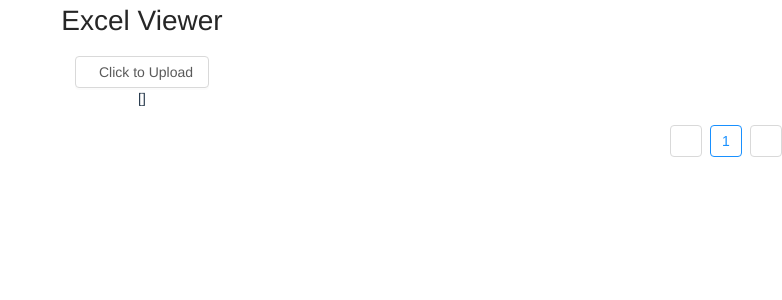
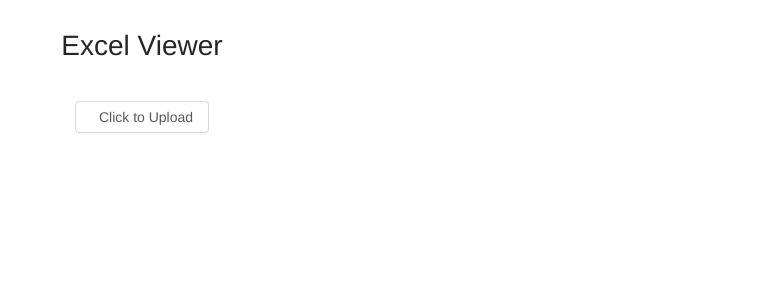
Before and after one commit to dkulinkin/excele-viewer-dsr, a Vue app: page / in a window 1280 px wide. Shown: the top 300 px of the page, without its empty margins (498-1280 px from the left). Built offline with nearby package versions, Linux system fonts and the light colour scheme; what xlsx would draw is missing.

Commit message:
fix warning

```diff
--- a/src/components/ExcelViewer.vue
+++ b/src/components/ExcelViewer.vue
@@ -1,139 +1,115 @@
 <template>
-  <div>
-    <h1>Excel Viewer</h1>
-    <label>
+  <div class="container">
+    <a-row>
+      <h1>Excel Viewer</h1>
+    </a-row>
+    <a-row>
       <a-upload
+        ref="uploadFile"
         name="file"
         :multiple="false"
+        :beforeUpload="reset"
+        :openFileDialogOnClick="!disabled"
+        :showUploadList="false"
         accept=".xls,.xlsx"
+        :disabled="disabled"
         action="https://www.mocky.io/v2/5cc8019d300000980a055e76"
         @change="handleChange"
+        class="upload-component"
       >
         <a-button>
           <a-icon type="upload" />
           Click to Upload
         </a-button>
       </a-upload>
-    </label>
-    <div>
-      {{ columns }}
-      <a-table :columns="columns" :data-source="data">
-      </a-table>
-    </div>
+    </a-row>
+    <a-row>
+      <a-col span="24">
+        <a-table
+          v-if="loaded"
+          :columns="getColumns"
+          :data-source="dataTable"
+          bordered
+          :loading="loading"
+          :pagination="false"
+        />
+      </a-col>
+    </a-row>
   </div>
 </template>
 
 <script lang="ts">
-
-import { ALPHABET } from "../../utils/common";
-
-const columns = [
-  {
-    title: "Name",
-    dataIndex: "name",
-    key: "name"
-  },
-  {
-    title: "Height",
-    dataIndex: "height",
-    key: "height"
-  },
-  {
-    title: "Weight",
-    dataIndex: "weight",
-    key: "weight"
-  }
-];
-
-const data = [
-  {
-    key: "1",
-    name: "John Brown",
-    height: 32,
-    weight: 60
-  },
-  {
-    key: "2",
-    name: "John Brown2",
-    height: 432,
-    weight: 360
-  },
-  {
-    key: "3",
-    name: "John Brown3",
-    height: 132,
-    weight: 60
-  }
-];
-
 import { Component, Vue } from "vue-property-decorator";
-
 import XLSX from "xlsx";
 
-@Component({
-  data: () => ({
-    data
-  })
-})
+@Component({})
 export default class ExcelViewer extends Vue {
-  private selectedFile: any;
   jsonData = [];
   fileList = [];
   columns = [];
+  dataTable = [];
+  disabled = false;
+  loading = false;
+  loaded = false;
 
-  handleChange(info) {
-    if (info.file.status !== "uploading") {
-      console.log(info.file, info.fileList);
-    }
+  reset() {
+    this.jsonData = [];
+    this.fileList = [];
+    this.columns = [];
+  }
+
+  async handleChange(info) {
+    this.loading = true;
     if (info.file.status === "done") {
       this.$message.success(`${info.file.name} file uploaded successfully`);
-      console.log("Done", info.file);
-      this.convert(info.file.originFileObj)
-        .then((data: any) => {
-          this.jsonData = data;
-        })
-        .then(() => this.getColumnsTitle());
+
+      this.jsonData = await this.convert(info.file.originFileObj);
+      this.dataTable = await this.getData(this.jsonData);
+      this.loaded = true;
     } else if (info.file.status === "error") {
       this.$message.error(`${info.file.name} file upload failed.`);
     }
+    this.loading = false;
+    this.disabled = true;
   }
 
-  /*onUpload(event: any | null) {
-    const file = event.target.files[0];
-    console.log("file", file);
-    if (file) {
-      this.convert(file)
-        .then((data: any) => {
-          this.jsonData = data;
-        })
-        .then(() => this.getColumnsTitle());
-    }
-  }*/
+  getData(data) {
+    const res = data.map((item, index) => {
+      return {
+        key: index,
+        ...item
+      };
+    });
+    return res;
+  }
 
-  // Генерируем ключ для колонки
-  generateDataIndex() {
-    return;
+  get getColumns() {
+    return this.getColumnsList() || [];
   }
 
   // Получаем заголовки
-  getColumnsTitle() {
+  getColumnsList() {
     const raw = this.jsonData[0];
-    console.log(raw);
+    const tmp = [];
+
     let index = 0;
     for (const key in raw) {
-      const obj = {
+      tmp.push({
         title: key,
-        dataIndex: "column" + (ALPHABET.split("")[index]).toUpperCase(),
-        key: "column" + (ALPHABET.split("")[index]).toUpperCase()
-      };
-      this.columns.push(obj);
+        key: key.toString(),
+        dataIndex: key,
+        sorter: (a, b) => String(a[key]).length - String(b[key]).length,
+        ellipsis: true
+      });
       index++;
     }
+    this.columns = tmp;
+    return tmp;
   }
 
   // Достаём данные из файла
   convert(selectedFile: any) {
-    return new Promise((resolve) => {
+    return new Promise(resolve => {
       const fileReader = new FileReader();
       let result = undefined;
       fileReader.onload = (e: any) => {
@@ -141,9 +117,7 @@ export default class ExcelViewer extends Vue {
         const workbook = XLSX.read(data, { type: "binary" });
         workbook.SheetNames.forEach((sheet: any) => {
           //const jsonObject = JSON.stringify(rowObject);
-          result = XLSX.utils.sheet_to_row_object_array(
-            workbook.Sheets[sheet]
-          );
+          result = XLSX.utils.sheet_to_row_object_array(workbook.Sheets[sheet]);
           resolve(result);
         });
       };
@@ -154,4 +128,15 @@ export default class ExcelViewer extends Vue {
 </script>
 
 <style scoped lang="scss">
+.container {
+  max-width: 1400px;
+  margin: 0 auto;
+  padding: 25px 0;
+}
+
+.upload-component {
+  margin: 20px 0;
+  display: flex;
+  justify-content: center;
+}
 </style>
--- a/src/main.ts
+++ b/src/main.ts
@@ -1,5 +1,6 @@
 import Vue from "vue";
 import { Button, Table, message, Upload, Icon } from "ant-design-vue";
+import Ant from "ant-design-vue";
 import App from "./App.vue";
 import router from "./router";
 import store from "./store";
@@ -12,6 +13,9 @@ Vue.use(Table);
 Vue.use(Upload);
 Vue.use(Icon);
 
+
+Vue.use(Ant);
+
 Vue.use(XLSX);
 
 Vue.prototype.$message = message;
--- /dev/null
+++ b/utils/index.ts
@@ -0,0 +1,6 @@
+export interface DataRow {
+  key: number;
+  name: string;
+  height: string;
+  weight: string;
+}
```
